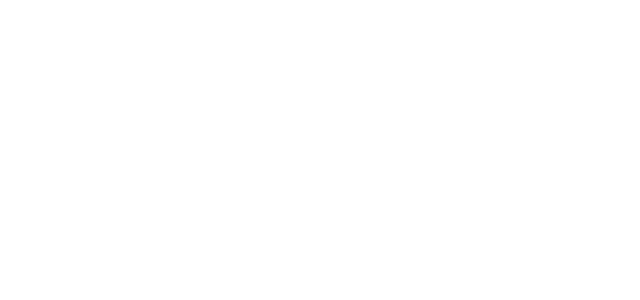
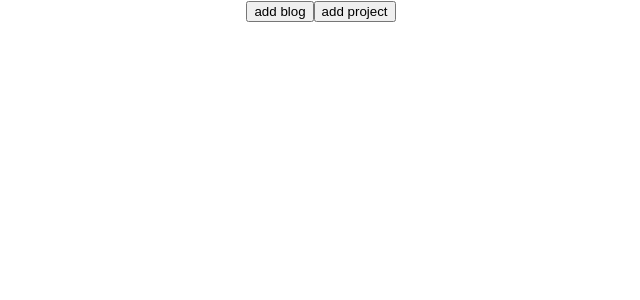
Before and after one commit to rouqaya-abdulhaq/rouqaya-abdulhaq-admin, a React (Create React App) app: page /addProject in a window 1280 px wide. Shown: the top 300 px of the page, without its empty margins (319-959 px from the left). Built offline with nearby package versions, Linux system fonts and the light colour scheme.

Commit message:
created a header

```diff
--- a/src/App.js
+++ b/src/App.js
@@ -1,10 +1,11 @@
 import React from 'react';
 import './App.css';
+import Header from './components/layout/header/header';
 
 function App() {
   return (
     <div className="App">
-
+      <Header/>
     </div>
   );
 }
--- /dev/null
+++ b/src/components/layout/header/header.js
@@ -0,0 +1,12 @@
+import React from 'react';
+
+const header = (props) =>{
+    return(
+        <header>
+            <button>add blog</button>
+            <button>add project</button>
+        </header>
+    );
+}
+
+export default header;
```
